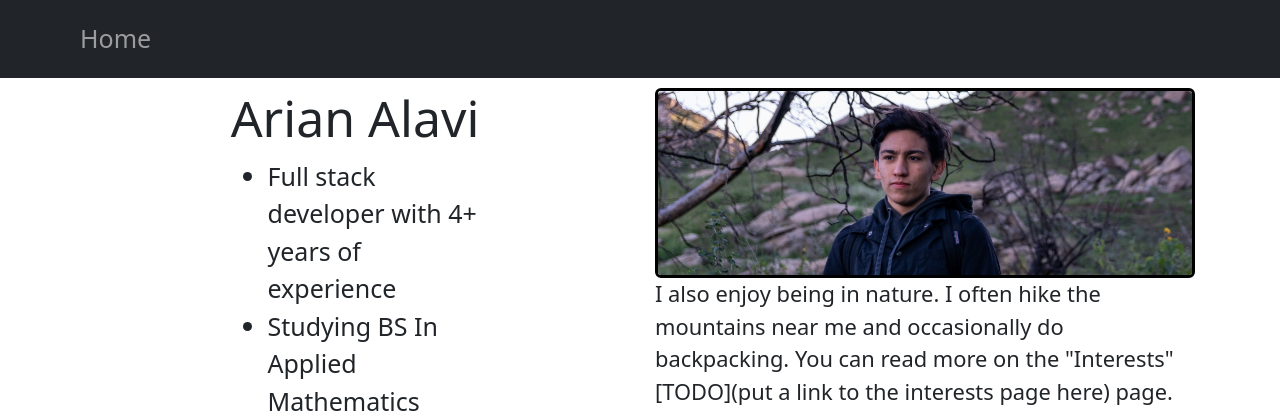
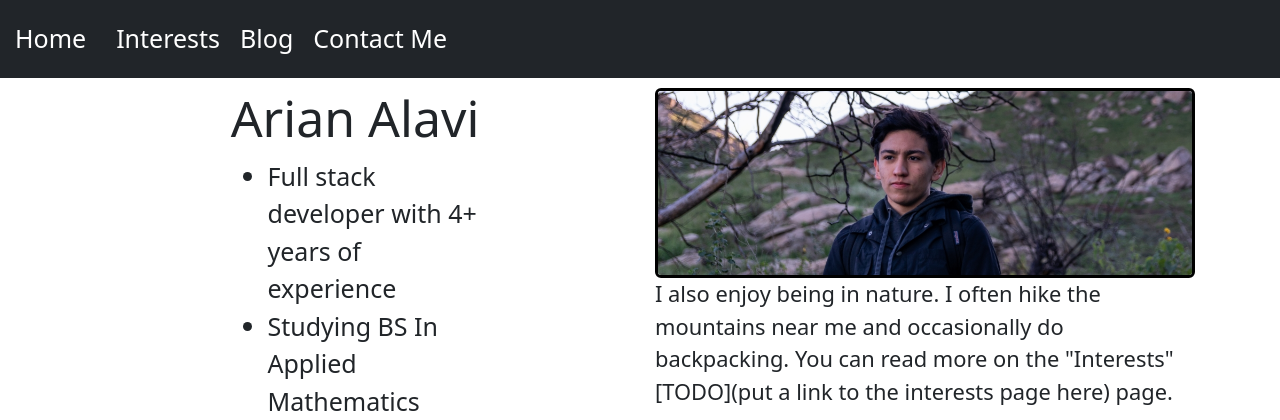
Before and after one commit to AriAlavi/ArianAlaviWebsite, a Django app: page / in a window 1280 px wide. Shown: the top 420 px of the page. Run offline with Django 4.2, Linux system fonts and the light colour scheme.

Commit message:
fixed navbar

```diff
--- a/main/templates/main/base.html
+++ b/main/templates/main/base.html
@@ -9,14 +9,26 @@
     <body class>
         <script src="https://cdn.jsdelivr.net/npm/bootstrap@5.1.3/dist/js/bootstrap.bundle.min.js" integrity="sha384-ka7Sk0Gln4gmtz2MlQnikT1wXgYsOg+OMhuP+IlRH9sENBO0LRn5q+8nbTov4+1p" crossorigin="anonymous"></script>
         <nav class="navbar navbar-expand-lg navbar-dark bg-dark">
-            <div class="collapse navbar-collapse">
-                <ul class="navbar-nav me-auto mb-2 mb-lg-0 container">
-                    <li class="nav-item">
-                        <a class="nav-link" href="{% url 'home' %}">Home</a>
-                    </li>
+            <div class="container-fluid">
+              <a class="navbar-brand" href="{% url 'home' %}">Home</a>
+              <button class="navbar-toggler" type="button" data-bs-toggle="collapse" data-bs-target="#navbarSupportedContent">
+                <span class="navbar-toggler-icon"></span>
+              </button>
+              <div class="collapse navbar-collapse" id="navbarSupportedContent">
+                <ul class="navbar-nav me-auto mb-2 mb-lg-0">
+                  <li class="nav-item">
+                    <a class="nav-link active" aria-current="page" href="#">Interests</a>
+                  </li>
+                  <li class="nav-item">
+                    <a class="nav-link active" aria-current="page" href="#">Blog</a>
+                  </li>
+                  <li class="nav-item">
+                    <a class="nav-link active" aria-current="page" href="#">Contact Me</a>
+                  </li>
                 </ul>
+              </div>
             </div>
-        </nav>
+          </nav>
         <div class="container" style="padding-top: 10px;">
             {% block content %}{% endblock %}
         </div>
```
